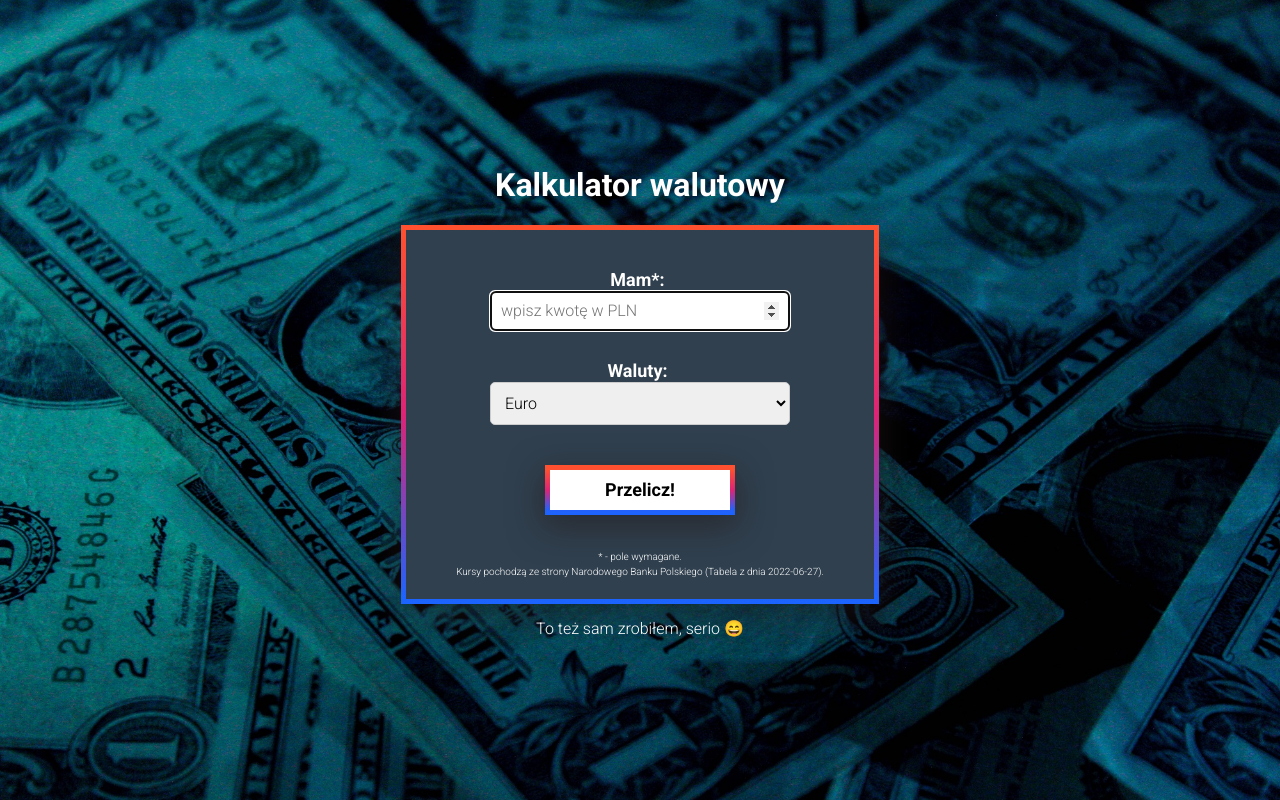
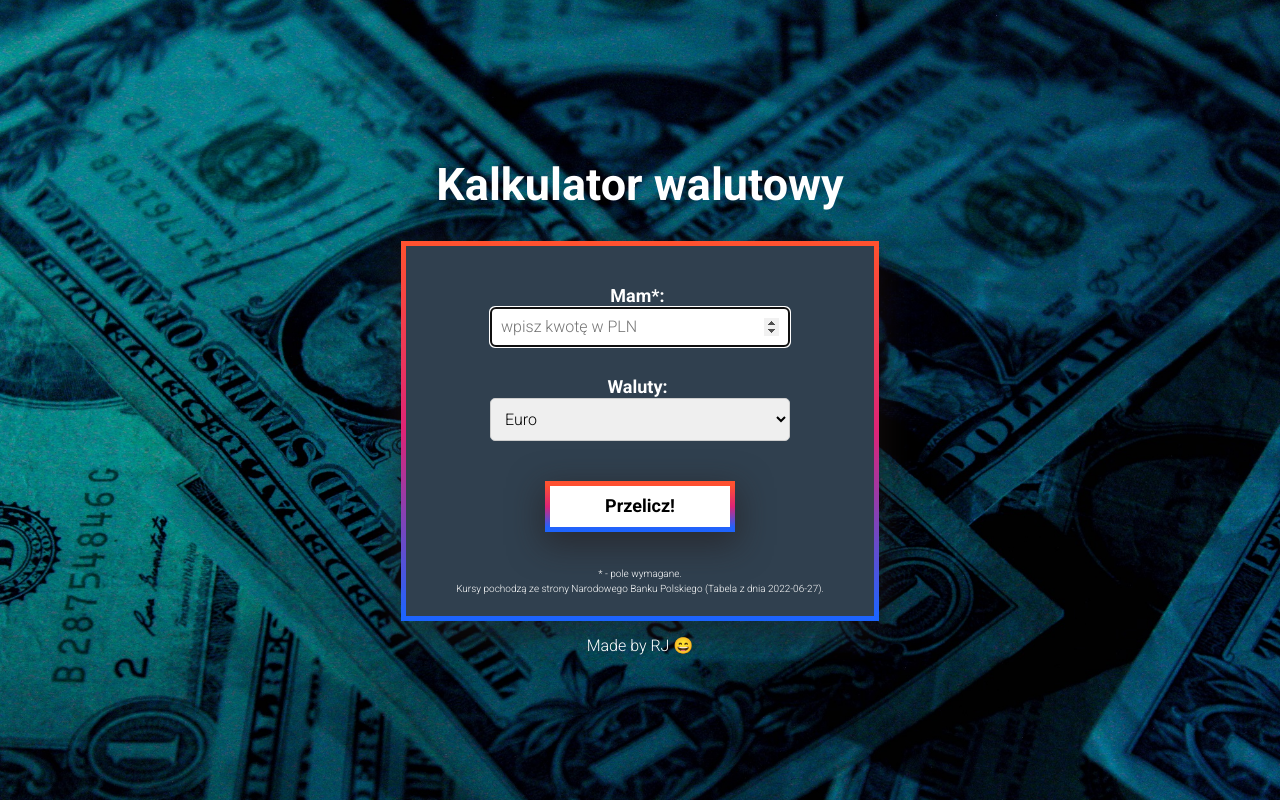
Before and after one commit to RadekJelen/currency-converter-React, a React (Create React App) app: page / in a window 1280 px wide. Built offline with nearby package versions, Linux system fonts and the light colour scheme.

Commit message:
increasing the size of the header

```diff
--- a/src/App.js
+++ b/src/App.js
@@ -4,13 +4,13 @@ function App() {
   return (
     <>
       <header>
-        <h1>Kalkulator walutowy</h1>
+        <h1 className="header">Kalkulator walutowy</h1>
       </header>
       <main>
         <Form />
       </main>
       <footer>
-        <p>To też sam zrobiłem, serio &#128516;</p>
+        <p>Made by RJ &#128516;</p>
       </footer>
     </>
   );
--- a/src/index.css
+++ b/src/index.css
@@ -21,3 +21,7 @@ body {
   align-items: center;
   min-height: 100vh;
 }
+
+.header {
+  font-size: 45px;
+}
```
